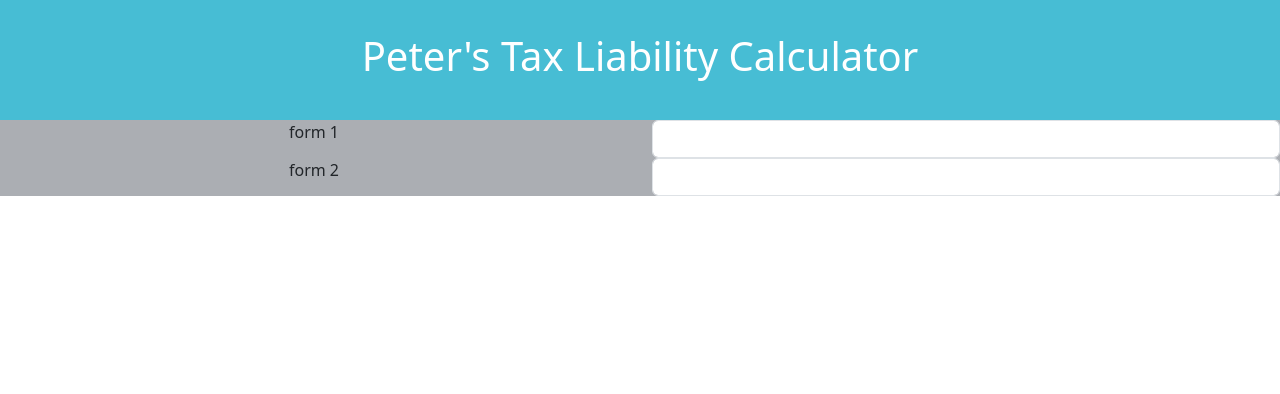
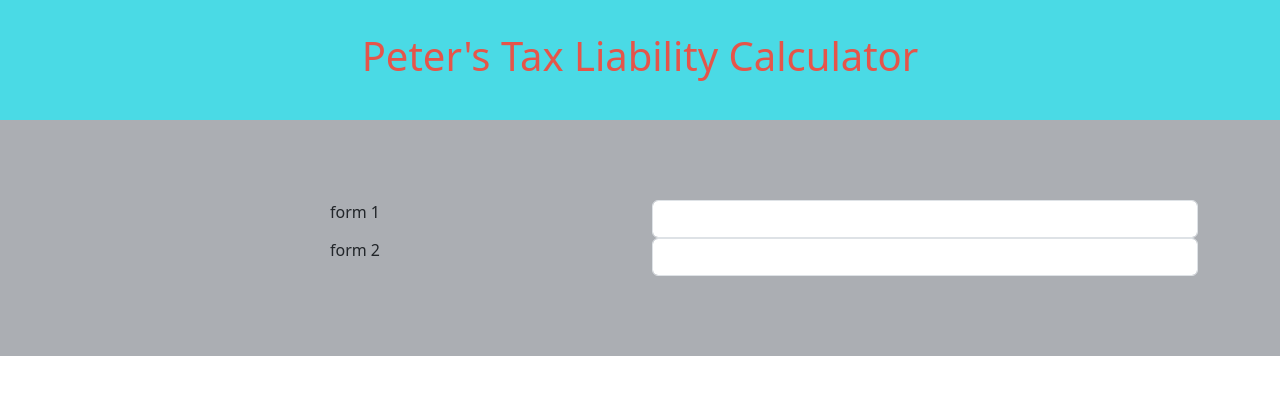
Before and after one commit to peterwoonfat/Tax-Calculator, a React (Create React App) app in the folder frontend/: page / in a window 1280 px wide. Shown: the top 394 px of the page. Built offline with nearby package versions, Linux system fonts and the light colour scheme.

Commit message:
Cleaned up css formatting and colouring

```diff
--- a/frontend/src/App.css
+++ b/frontend/src/App.css
@@ -4,12 +4,16 @@
 }
 
 .App-header {
-  background-color: #47bdd4;
+  background-color: #4adae5;
   min-height: 15vh;
   display: flex;
   flex-direction: column;
   align-items: center;
   justify-content: center;
   font-size: calc(10px + 2vmin);
-  color: white;
+  color: #E5554A;
 }
+
+.App-forms {
+  padding: 10vh 5vh;
+}
--- a/frontend/src/App.js
+++ b/frontend/src/App.js
@@ -5,6 +5,7 @@ import 'bootstrap/dist/css/bootstrap.min.css';
 import Form from 'react-bootstrap/Form';
 import Row from 'react-bootstrap/Row';
 import Col from 'react-bootstrap/Col';
+import Container from 'react-bootstrap/Container'
 
 
 // single-page web app to calculate tax liabilities
@@ -17,18 +18,8 @@ function App() {
         <h1>Peter's Tax Liability Calculator</h1>
       </header>
       {/* input forms for tax calculation parameters */}
-      <div>
-        {/* <Form>
-          <Form.Group className="mb-3" controlId="exampleForm.ControlInput1">
-            <Form.Label>Email address</Form.Label>
-            <Form.Control type="email" placeholder="name@example.com" />
-          </Form.Group>
-          <Form.Group className="mb-3" controlId="exampleForm.ControlTextarea1">
-            <Form.Label>Example textarea</Form.Label>
-            <Form.Control as="textarea" rows={3} />
-          </Form.Group>
-        </Form> */}
-
+      <div className='App-forms'>
+        <Container>
           <Form>
             <Row>
               <Col>
@@ -47,6 +38,7 @@ function App() {
               </Col>
             </Row>
           </Form>
+        </Container>
 
       </div>
 
```
Lines whose indentation alone changed are shown as unchanged.
